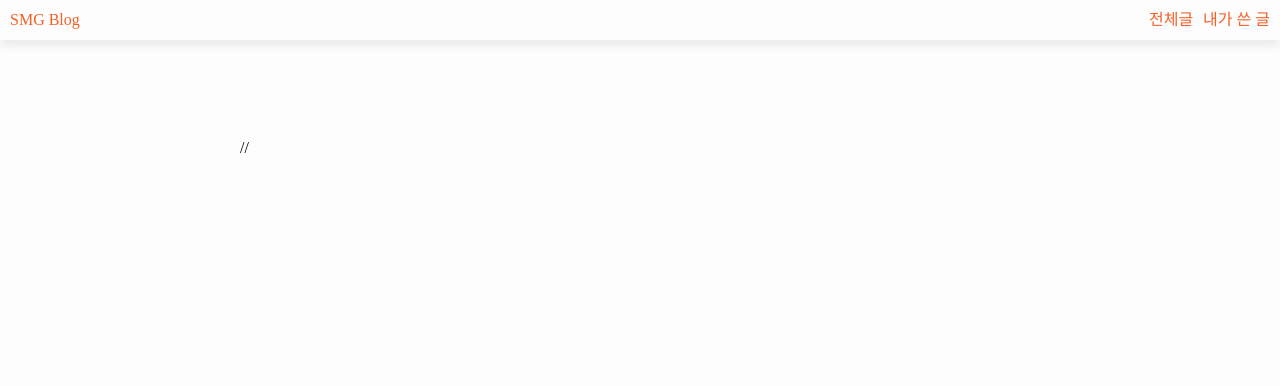
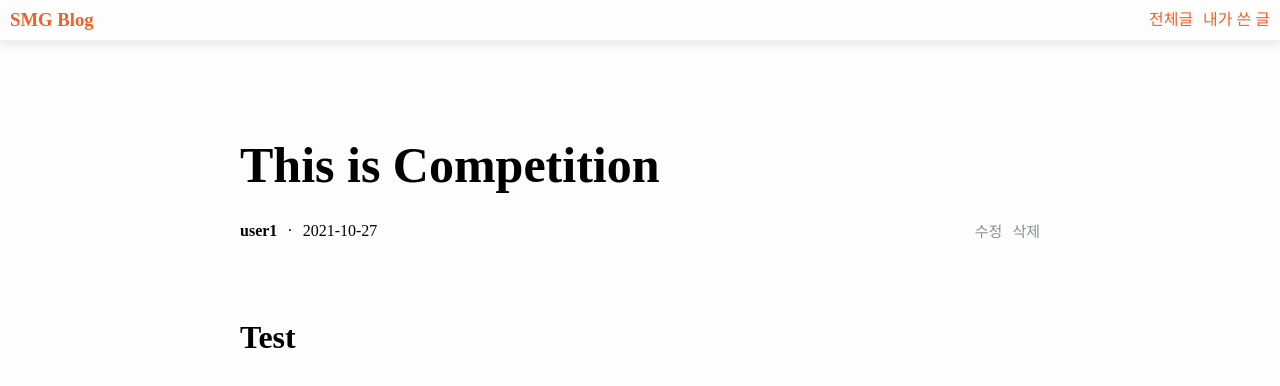
Before and after one commit to ag502/smg-blog, a React app in the folder frontend/: page /post/1 in a window 1280 px wide. Shown: the top 386 px of the page. Built offline with nearby package versions, Linux system fonts and the light colour scheme.

Commit message:
Add post view body

```diff
--- /dev/null
+++ b/frontend/src/components/postView/PostBody.jsx
@@ -0,0 +1,12 @@
+import React from 'react';
+import DOMPurify from 'dompurify';
+
+function PostBody({ content }) {
+    const sanitizedContent = {
+        __html: DOMPurify.sanitize(content),
+    };
+
+    return <div dangerouslySetInnerHTML={sanitizedContent} />;
+}
+
+export default PostBody;
--- a/frontend/src/components/postView/PostHeader.jsx
+++ b/frontend/src/components/postView/PostHeader.jsx
@@ -21,7 +21,7 @@ function PostHeader({ title, info }) {
 }
 
 const PostHeaderContainer = styled.div`
-    margin-bottom: 20px;
+    margin-bottom: 80px;
 `;
 
 const PostTitle = styled.h1`
--- a/frontend/src/components/postView/index.jsx
+++ b/frontend/src/components/postView/index.jsx
@@ -1 +1,2 @@
 export { default as PostHeader } from './PostHeader';
+export { default as PostBody } from './PostBody';
--- a/frontend/src/pages/PostView/index.jsx
+++ b/frontend/src/pages/PostView/index.jsx
@@ -2,8 +2,23 @@ import React from 'react';
 import styled from 'styled-components';
 import { useParams } from 'react-router-dom';
 
+import { PostHeader, PostBody } from '@/components/postView';
+
+const post = {
+    id: 1,
+    author: 'user1',
+    time: '2021-10-27',
+    title: 'This is Competition',
+    content: '<h1>Test</h1>',
+};
+
 function PostView() {
-    return <PostViewContainer>//</PostViewContainer>;
+    return (
+        <PostViewContainer>
+            <PostHeader title={post.title} info={{ time: post.time, author: post.author }} />
+            <PostBody content={post.content} />
+        </PostViewContainer>
+    );
 }
 
 const PostViewContainer = styled.div`
--- a/frontend/src/static/style/NormalizeCss.jsx
+++ b/frontend/src/static/style/NormalizeCss.jsx
@@ -20,8 +20,6 @@ const NormalizeCss = createGlobalStyle`
         margin: 0;
         padding: 0;
         border: 0;
-        font-size: 100%;
-        font: inherit;
         vertical-align: baseline;
     }
     article, aside, details, figcaption, figure,
```
